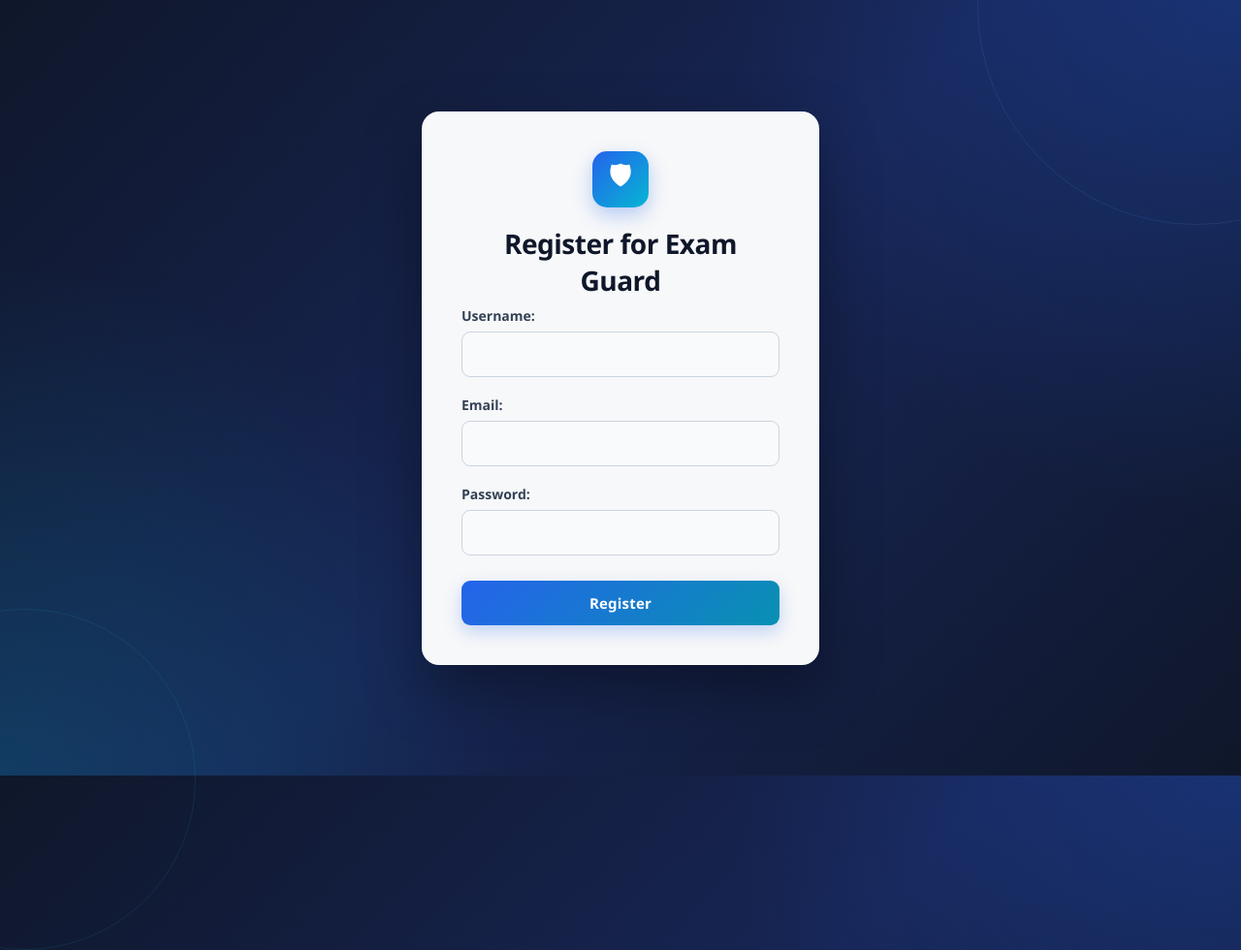
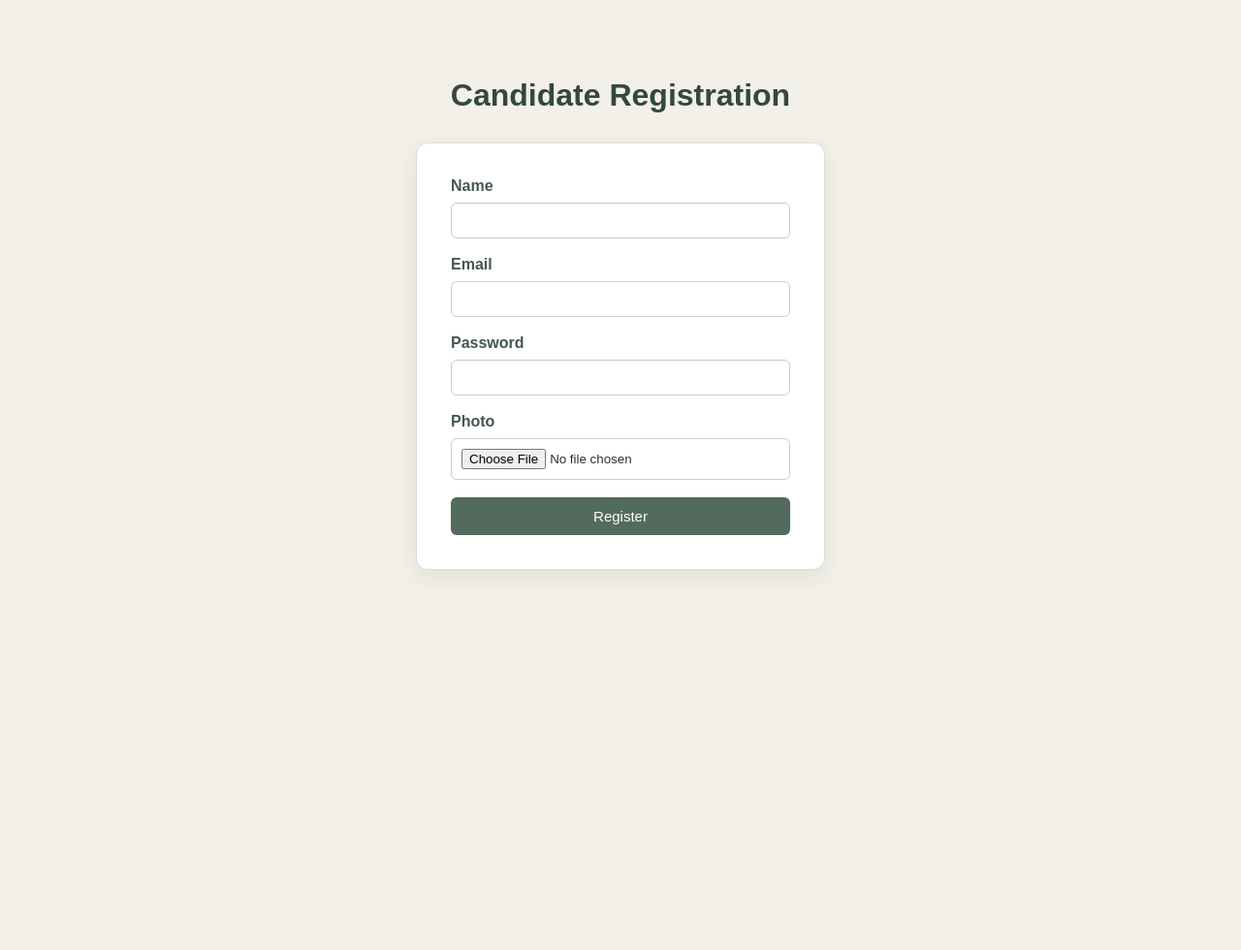
Before and after one commit to Keerthi20041007/ExamGuard, a Flask app: page /register in a window 1280 px wide; the page is wider, and only the part inside the window is pictured. Shown: that part at 97% size. After the commit the page ends 588 px from the top of that part, so only its background shows below. Run offline with Flask 3, Linux system fonts and the light colour scheme.

Commit message:
photo uploaded

```diff
--- a/app.py
+++ b/app.py
@@ -1,7 +1,16 @@
-from flask import Flask, request, render_template
+from flask import Flask, redirect, request, render_template, session, redirect
 from database import init_db, get_db
+from werkzeug.security import check_password_hash, generate_password_hash,check_password_hash
+from werkzeug.utils import secure_filename
+import os
 
 app = Flask(__name__)
+app.secret_key = "examguard_secret_key"
+upload_folder = "static/uploads"
+
+print(app.url_map)
+
+init_db()
 
 
 @app.route("/")
@@ -11,50 +20,92 @@ def home():
 
 @app.route("/register", methods=["GET", "POST"])
 def register():
+
     if request.method == "POST":
+
         name = request.form["name"]
         email = request.form["email"]
         password = request.form["password"]
+        hashed_password = generate_password_hash(password)
+        print(f"Name: {name}, Email: {email}, Password: {hashed_password}")
+        photo= request.files.get("photo")
 
-        with get_db() as connection:
-            connection.execute(
-                """
-                INSERT INTO candidates (name, email, password)
-                VALUES (?, ?, ?)
-                """,
-                (name, email, password),
-            )
-            connection.commit()
+        if not photo or photo.filename == "":
+            return "please select a photo"
 
-        return "registration successful"
+        os.makedirs(upload_folder, exist_ok=True)
+        filename=secure_filename(photo.filename)
+        photo_path=os.path.join(upload_folder, filename)
+        photo.save(photo_path)
+
+        connection = get_db()
+
+        connection.execute(
+            """
+            INSERT INTO candidates
+            (name, email, password, photo)
+            VALUES (?, ?, ?, ?)
+            """,
+            (name, email, hashed_password, photo_path)
+        )
+
+        connection.commit()
+        connection.close()
+
+       # return "Registration successful"
+        return redirect("/login")
 
     return render_template("register.html")
 
 
 @app.route("/login", methods=["GET", "POST"])
 def login():
+
     if request.method == "POST":
+
         email = request.form["email"]
         password = request.form["password"]
 
-        with get_db() as connection:
-            candidate = connection.execute(
-                """
-                SELECT *
-                FROM candidates
-                WHERE email = ? AND password = ?
-                """,
-                (email, password),
-            ).fetchone()
+        connection = get_db()
 
-        if candidate:
-            return "Login successful!"
+        candidate = connection.execute(
+            """
+            SELECT *
+            FROM candidates
+            WHERE email = ?
+            """,
+            (email,)
+        ).fetchone()
+
+        connection.close()
+
+        if candidate and check_password_hash(candidate["password"], password):
+            session["candidate_id"] = candidate["id"]
+            return redirect("/dashboard")
 
         return "Invalid email or password"
 
     return render_template("login.html")
 
 
+@app.route("/dashboard")
+def dashboard():
+
+    if "candidate_id" not in session:
+        return "Please login first"
+
+    return render_template("dashboard.html")
+
+
+@app.route("/logout")
+def logout():
+
+    session.clear()
+    return redirect("/login")
+
+
+
+
 if __name__ == "__main__":
-    init_db()
-    app.run(debug=True, use_reloader=False)
+    print(app.url_map)
+    app.run(debug=True)
--- a/database.py
+++ b/database.py
@@ -3,23 +3,21 @@ import sqlite3
 
 DB = "database/examguard.db"
 
-
 def get_db():
-    connection = sqlite3.connect(DB, timeout=30)
+    connection = sqlite3.connect(DB)
     connection.row_factory = sqlite3.Row
     return connection
 
 
 def init_db():
-    with get_db() as connection:
-        connection.execute(
-            """
-            CREATE TABLE IF NOT EXISTS candidates(
-                id INTEGER PRIMARY KEY AUTOINCREMENT,
-                name TEXT NOT NULL,
-                email TEXT UNIQUE NOT NULL,
-                password TEXT NOT NULL
-            )
-            """
-        )
-        connection.commit()
+    connection = get_db()
+
+
+
+    # connection.execute("""
+    #     ALTER TABLE candidates
+    #     ADD COLUMN photo TEXT
+    #     """
+    # )
+    connection.commit()
+    connection.close()
--- a/templates/register.html
+++ b/templates/register.html
@@ -1,29 +1,117 @@
 <!DOCTYPE html>
-<html lang="en">
+<html>
+
 <head>
-    <meta charset="UTF-8">
-    <meta name="viewport" content="width=device-width, initial-scale=1.0">
-    <title>Exam Guard Registration</title>
-    <link rel="stylesheet" href="{{ url_for('static', filename='style.css') }}">
+    <title>ExamGuard Registration</title>
+
+    <style>
+        body {
+            margin: 0;
+            font-family: Arial, sans-serif;
+            background: #f2f0e8;
+            color: #26332d;
+            text-align: center;
+        }
+
+        h1 {
+            margin-top: 80px;
+            color: #34483d;
+        }
+
+        form {
+            width: 350px;
+            margin: 30px auto;
+            padding: 35px;
+            background: #ffffff;
+            border: 1px solid #d9ddd5;
+            border-radius: 12px;
+            box-shadow: 0 8px 25px rgba(38, 51, 45, 0.08);
+            text-align: left;
+        }
+
+        label {
+            color: #46574d;
+            font-weight: bold;
+        }
+
+        input {
+            width: 100%;
+            padding: 10px;
+            margin-top: 8px;
+            border: 1px solid #c7cec8;
+            border-radius: 6px;
+            box-sizing: border-box;
+            outline: none;
+        }
+
+        input:focus {
+            border-color: #7d9184;
+        }
+
+        button {
+            width: 100%;
+            padding: 11px;
+            border: none;
+            border-radius: 6px;
+            background: #536b5d;
+            color: white;
+            font-size: 15px;
+            cursor: pointer;
+        }
+
+        button:hover {
+            background: #3f5548;
+        }
+    </style>
+
 </head>
+
 <body>
-    <div class="register-container">
-        <h1>Register for Exam Guard</h1>
-        <form action="/register" method="post">
-            <div class="form-group">
-                <label for="name">Username:</label>
-                <input type="text" id="name" name="name" required>
-            </div>
-            <div class="form-group">
-                <label for="email">Email:</label>
-                <input type="email" id="email" name="email" required>
-            </div>
-            <div class="form-group">
-                <label for="password">Password:</label>
-                <input type="password" id="password" name="password" required>
-            </div>
-            <button type="submit" class="register-btn">Register</button>
-        </form>
-    </div>
+
+    <h1>Candidate Registration</h1>
+
+    <form method="POST" enctype="multipart/form-data">
+
+        <label>Name</label>
+
+        <input
+            type="text"
+            name="name"
+        >
+
+        <br><br>
+
+        <label>Email</label>
+
+        <input
+            type="email"
+            name="email"
+        >
+
+        <br><br>
+
+        <label>Password</label>
+
+
+        <input
+            type="password"
+            name="password"
+        >
+
+        <br><br>
+        <label>Photo</label>
+
+        <input type="file" name="photo" accept="image/*" required>
+        <br><br>
+
+
+
+        <button type="submit">
+            Register
+        </button>
+
+    </form>
+
 </body>
+
 </html>
```
Also changed, not shown: templates/dashboard.html (+67 -0 lines), templates/login.html (+97 -19 lines), database/examguard.db, static/uploads/Flowering_cherry_tree_1_119.jpg (added), static/uploads/Platanus_tree_1_195.jpg (added).
